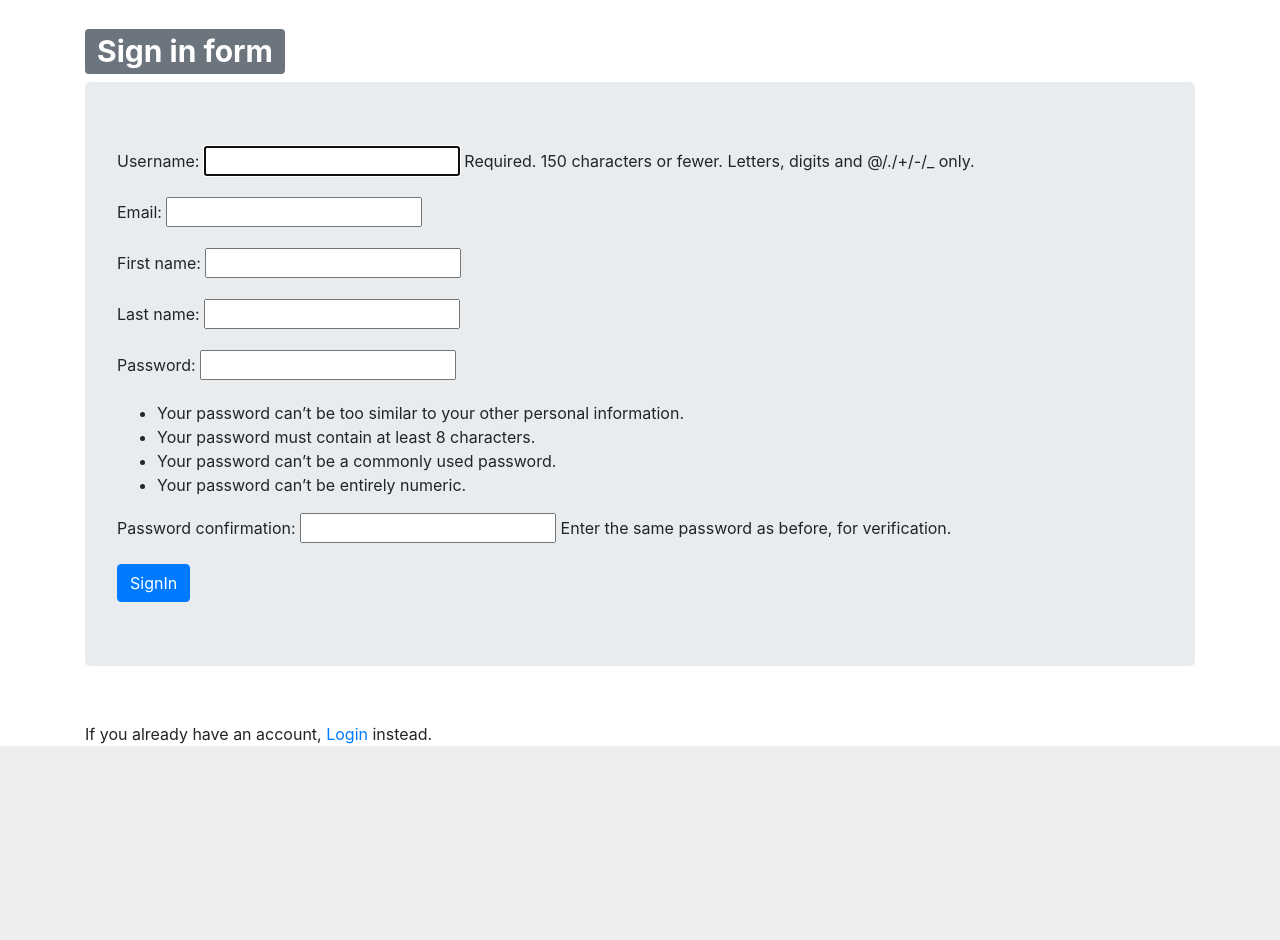
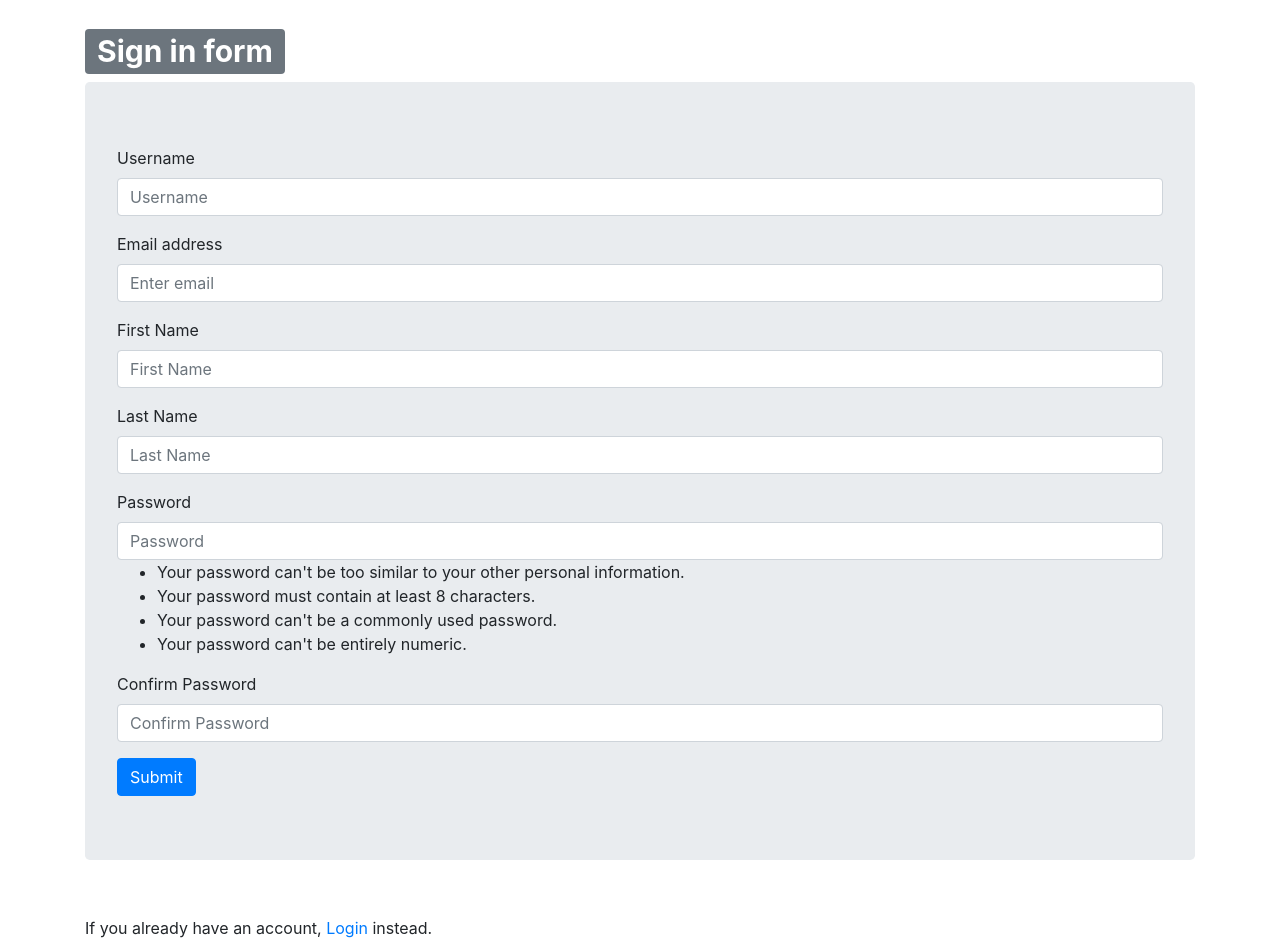
Before and after one commit to VisheshPandita/Django-Login-Signin, a Django app: page /register/ in a window 1280 px wide. Shown: the part 56-996 px from the top of the page. Before the commit the page ends 802 px from the top, so only its background shows below. Run offline with Django 3.2, Linux system fonts and the light colour scheme; some libraries are stand-ins or nearby versions.

Commit message:
Added Forms and sqlite.db

```diff
--- a/loginSystem/templates/register.html
+++ b/loginSystem/templates/register.html
@@ -9,8 +9,37 @@
     <div class="container-fluid jumbotron">
         <form method='POST'>
             {% csrf_token %}
-            {{ form.as_p }}
-            <button type="submit" class="btn btn-primary">SignIn</button>
+            <div class="form-group">
+                <label >Username</label>
+                <input type="text" name="username" class="form-control" placeholder="Username">
+            </div>
+            <div class="form-group">
+                <label for="exampleInputEmail1">Email address</label>
+                <input type="email" name="email" class="form-control" id="exampleInputEmail1" aria-describedby="emailHelp" placeholder="Enter email">
+            </div>
+            <div class="form-group">
+                <label for="exampleInputEmail1">First Name</label>
+                <input type="text" name="first_name" class="form-control" placeholder="First Name">
+            </div>
+            <div class="form-group">
+                <label for="exampleInputEmail1">Last Name</label>
+                <input type="text" name="last_name" class="form-control" placeholder="Last Name">
+            </div>
+            <div class="form-group">
+                <label for="exampleInputPassword1">Password</label>
+                <input type="password" name="password1" class="form-control" id="exampleInputPassword1" placeholder="Password">
+                <ul>
+                    <li>Your password can't be too similar to your other personal information.</li>
+                    <li>Your password must contain at least 8 characters.</li>
+                    <li>Your password can't be a commonly used password.</li>
+                    <li>Your password can't be entirely numeric.</li>
+                </ul>
+            </div>
+            <div class="form-group">
+                <label for="exampleInputPassword1">Confirm Password</label>
+                <input type="password" name="password2" class="form-control" id="exampleInputPassword1" placeholder="Confirm Password">
+            </div>
+            <button type="submit" class="btn btn-primary">Submit</button>
         </form>
     </div>
     <br>
--- a/loginSystem/views.py
+++ b/loginSystem/views.py
@@ -23,8 +23,7 @@ def register(request):
             for msg in form.error_messages:
                 print(form.error_messages[msg])
 
-    form = UserRegisterForm
-    return render(request, 'register.html', context={'form': form})
+    return render(request, 'register.html', context={})
 
 def logout_request(request):
     logout(request)
```
Also changed, not shown: loginSystem/templates/login.html (+9 -2 lines), system/settings.py (+2 -6 lines), db.sqlite3, loginSystem/migrations/0002_delete_profile.py (added).
